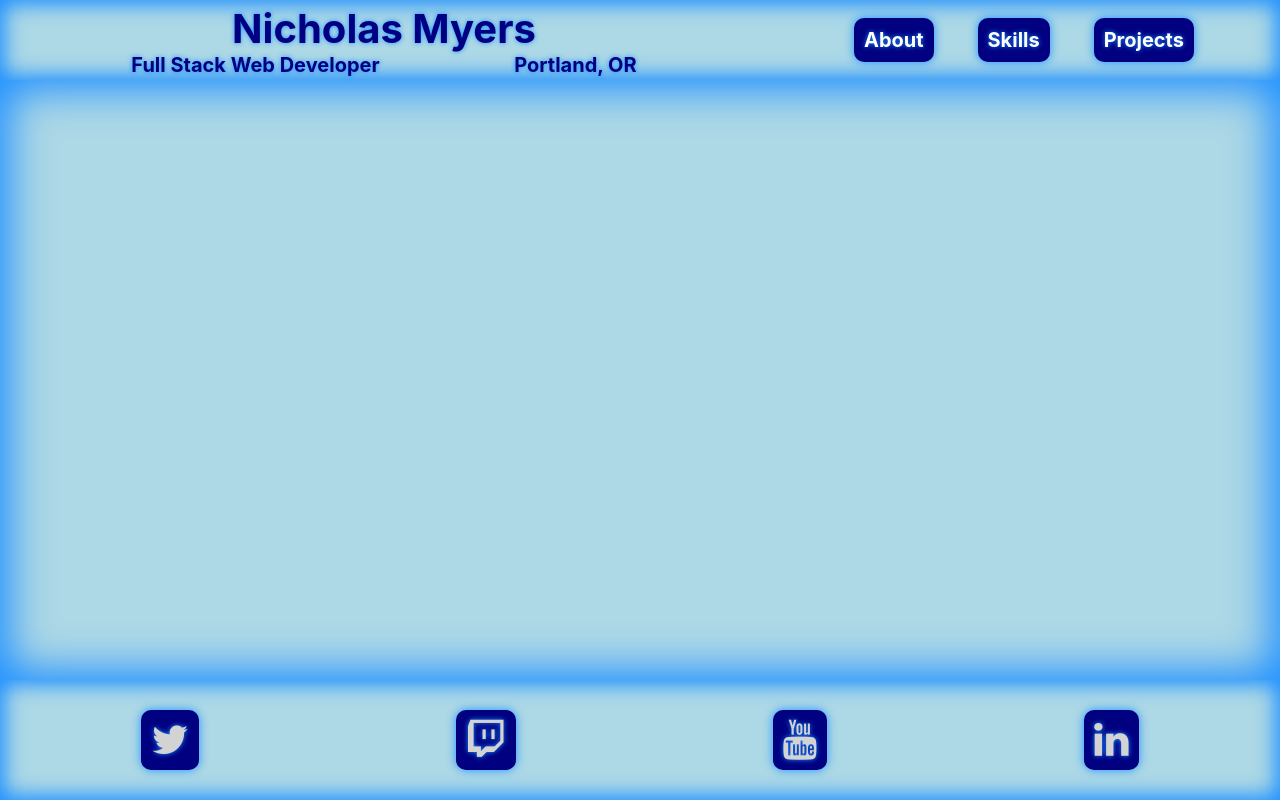
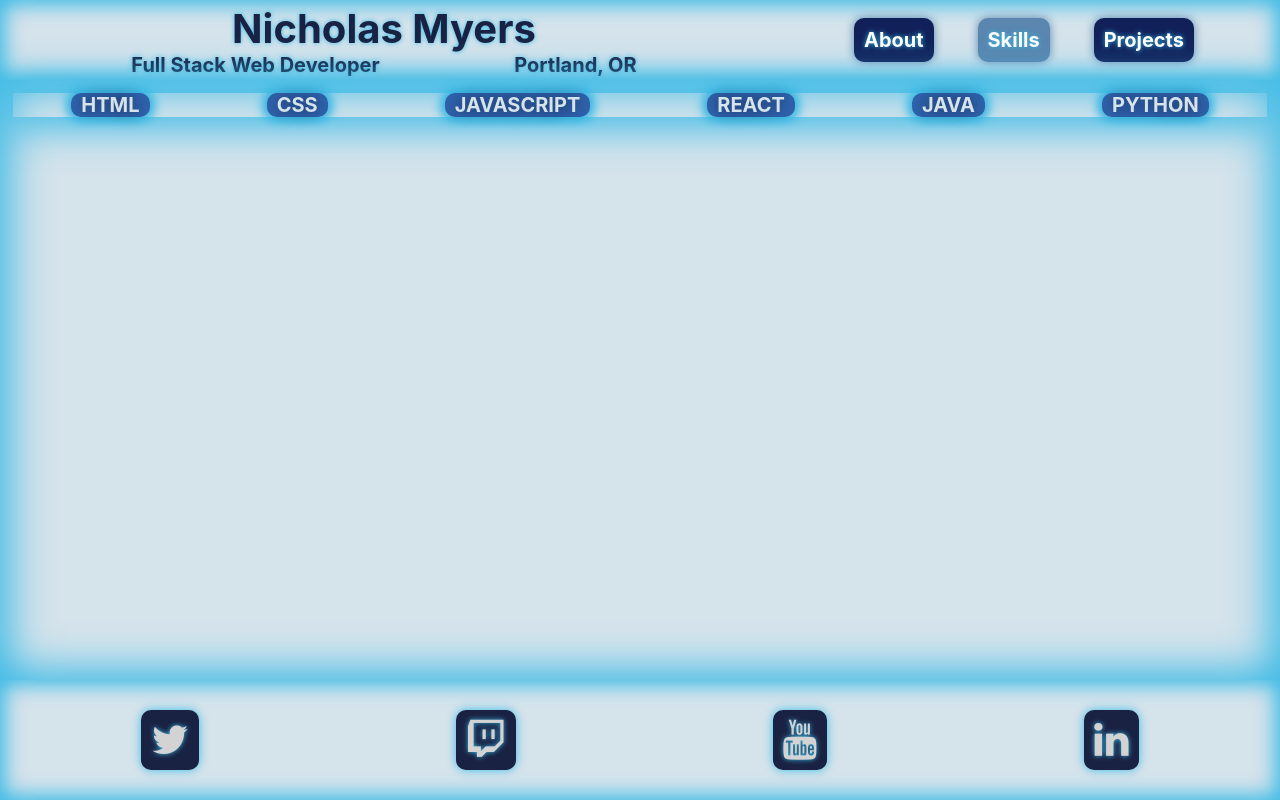
Before and after one commit to nicholas-myers/Professional-Portfolio, a React (Create React App) app: page /skills in a window 1280 px wide. Built offline with nearby package versions, Linux system fonts and the light colour scheme.

Commit message:
set up Routes for skills

```diff
--- a/src/App.css
+++ b/src/App.css
@@ -6,8 +6,8 @@
   max-width: 100%;
   max-height: 100%;
   text-align: center;
-  color: navy;
-  text-shadow: 0 0 5px dodgerblue;
+  color: #1A2243;
+  text-shadow: 0 0 5px #3ABAE6;
 }
 
 body {
@@ -30,20 +30,23 @@ a, p, li {
 
 .topNav {
   text-decoration: none;
-  background-color: navy;
+  background-color: #122059;
   color: white;
   padding: 1rem;
   border-radius: 1rem;
-  box-shadow: 0 0 10px 0 dodgerblue;
+  box-shadow: 0 0 10px 0 #5A86AF;
   transition: 1s;
 }
 
 .topNav:hover {
-  background-color: dodgerblue;
-  box-shadow: 0 0 10px 0px navy;
+  background-color: #5A86AF;
+  box-shadow: 0 0 10px 0px #1A2243;
   padding: 1rem 2rem;
   transition: 1s;
+}
 
+.topNav:active {
+  background-color: #5A86AF;
 }
 
 iframe {
--- a/src/components/About.js
+++ b/src/components/About.js
@@ -4,11 +4,10 @@ import styled from "styled-components";
 const AboutSection = styled.div`
   height: 90%;
   width: 50%;
-  border: 2px solid navy;
   border-radius: 5rem;
   padding: 1%;
-  background-color: skyblue;
-  box-shadow: 0 0 2rem 0 dodgerblue;
+  background-color: #5A86AF;
+  box-shadow: 0 0 2rem 0 #3ABAE6;
   display: flex;
   justify-content: space-around;
   flex-flow: column;
@@ -16,13 +15,15 @@ const AboutSection = styled.div`
 `;
 
 const ProfilePic = styled.img`
-  border: 2px solid navy;
+  // border: 2px solid #122059;
   border-radius: 5rem;
   height: 50%;
 `;
 
 const AboutMe = styled.p`
   font-size: 2rem;
+  color: #D5E3EB;
+  text-shadow: 0 2px 20px #1A2243;
 `;
 
 export default function About() {
--- a/src/components/Content.js
+++ b/src/components/Content.js
@@ -10,8 +10,8 @@ const ContentSection = styled.div`
   display: flex;
   align-items: center;
   justify-content: space-around;
-  box-shadow: inset 0 0 40px 10px dodgerblue;
-  background-color: lightblue;
+  box-shadow: inset 0 0 40px 10px #3ABAE6;
+  background-color:  #D5E3EB;
   padding: 1%;
   height: 75vh;
   width: 100%;
@@ -21,10 +21,10 @@ function Content() {
   return (
     <ContentSection>
       <Switch>
-        <Route exact path="/">
+        <Route path="/about">
           <About />
         </Route>
-        <Route path="/resume">
+        <Route path="/skills">
           <Skills />
         </Route>
         <Route path="/projects">
--- a/src/components/Footer.js
+++ b/src/components/Footer.js
@@ -6,8 +6,8 @@ const StyledFooter = styled.footer`
   display: flex;
   align-items: center;
   justify-content: center;
-  box-shadow: inset 0 0 20px 5px dodgerblue;
-  background-color: lightblue;
+  box-shadow: inset 0 0 20px 5px #3ABAE6;
+  background-color: #D5E3EB;
   padding: 1%;
   height: 15vh;
 `;
--- a/src/components/Header.js
+++ b/src/components/Header.js
@@ -6,10 +6,9 @@ const StyledHeader = styled.header`
   display: flex;
   align-items: center;
   justify-content: space-around;
-  box-shadow: inset 0 0 20px 5px dodgerblue;
-  background-color: lightblue;
+  box-shadow: inset 0 0 20px 5px #3ABAE6;
+  background-color: #D5E3EB;
   height: 10vh;
-
 `;
 
 const NameContainer = styled.div`
@@ -17,15 +16,14 @@ const NameContainer = styled.div`
   display: flex;
   justify-content: space-around;
   align-items: center;
-  text-shadow: 0 0 5px dodgerblue;
+  text-shadow: 0 0 5px #3ABAE6;
   @media(max-width: 1350px) {
     flex-wrap: wrap;
   }
 `;
 
 const Dot = styled.div`
-
-  border: 5px solid navy;
+  border: 5px solid #1A2243;
   @media(max-width: 1380px) {
     display: none
   }
--- a/src/components/Nav.js
+++ b/src/components/Nav.js
@@ -1,5 +1,5 @@
 import React from "react";
-import { Link } from "react-router-dom"
+import { NavLink } from "react-router-dom"
 import styled from "styled-components"
 
 const TopNav = styled.nav`
@@ -11,9 +11,9 @@ const TopNav = styled.nav`
 export default function Nav() {
   return (
     <TopNav>
-      <Link className="topNav" to="/">About</Link>
-      <Link className="topNav" to="/resume">Skills</Link>
-      <Link className="topNav" to="/projects">Projects</Link>
+      <NavLink className="topNav" to="/about" activeStyle={{backgroundColor: "#5A86AF"}}>About</NavLink>
+      <NavLink className="topNav" to="/skills" activeStyle={{backgroundColor: "#5A86AF"}}>Skills</NavLink>
+      <NavLink className="topNav" to="/projects" activeStyle={{backgroundColor: "#5A86AF"}}>Projects</NavLink>
     </TopNav>
   );
 }
--- a/src/components/Projects.js
+++ b/src/components/Projects.js
@@ -1,5 +1,10 @@
 import React from "react";
 import styled from "styled-components";
+
+const ProjectContainer = styled.section`
+  display: flex;
+  justify-content: space-around;
+`
 
 const ProjectCard = styled.article`
   width: 30%;
@@ -22,7 +27,7 @@ export default function Projects() {
   // add a info button to each card and on click a modal appears
   // exit the modal
   return (
-    <section>
+    <ProjectContainer>
       <ProjectCard>
         <h2>The Family Scrapbook</h2>
         <iframe
@@ -48,6 +53,6 @@ export default function Projects() {
           written in HTML and CSS.
         </p>
       </ProjectCard>
-    </section>
+    </ProjectContainer>
   );
 }
--- a/src/components/Skills.js
+++ b/src/components/Skills.js
@@ -1,5 +1,5 @@
 import React from "react";
-import { Link } from "react-router-dom";
+import { NavLink, Route } from "react-router-dom";
 import styled from "styled-components";
 
 const SkillSection = styled.section`
@@ -10,62 +10,80 @@ const SkillNav = styled.nav`
   width: 100%;
   display: flex;
   justify-content: space-around;
-  //   background-color: dodgerblue;
-  box-shadow: 0 0 40px 10px dodgerblue;
+  box-shadow: 0 0 40px 10px #3ABAE6;
   a {
-    background-color: navy;
+    background-color: #2F63AD;
     padding: 0 1rem;
-    box-shadow: 0 0 10px 5px dodgerblue;
+    box-shadow: 0 0 10px 5px #3ABAE6;
     border-radius: 1rem;
-    color: lightblue;
+    color: #D5E3EB;
     text-decoration: none;
-    text-shadow: 0px 0px 15px navy;
+    text-shadow: 0px 0px 15px #1A2243;
     transition: 1s;
     &:hover {
-      background-color: dodgerblue;
-      box-shadow: 0 0 10px 1px navy;
+      background-color: #3ABAE6;
+      box-shadow: 0 0 10px 1px #1A2243;
       padding: 0 1%;
       transition: 1s;
     }
   }
 `;
 
+const SkillCOntainer = styled.div`
+  display: flex;
+  justify-content: center;
+
+`
+
 export default function Skills() {
+const languages = ["HTML", "CSS", "JAVASCRIPT", "REACT", "JAVA", "PYTHON"]
   return (
     <SkillSection>
       <SkillNav>
-        <Link className="linkskill">HTML</Link>
-        <Link>CSS</Link>
-        <Link>JAVASCRIPT</Link>
-        <Link>REACT</Link>
-        <Link>JAVA</Link>
-        <Link>PYTHON</Link>
+        <NavLink to="/skills/html">HTML</NavLink>
+        <NavLink to="/skills/css">CSS</NavLink>
+        <NavLink to="/skills/js">JAVASCRIPT</NavLink>
+        <NavLink to="/skills/react">REACT</NavLink>
+        <NavLink to="/skills/java">JAVA</NavLink>
+        <NavLink to="/skills/python">PYTHON</NavLink>
       </SkillNav>
       <div>
+        <Route path="/skills/html">
             <article>
               <h2>HTML</h2>
               <p>My Approach to HTML</p>
             </article>
+        </Route>
+        <Route path="/skills/css">
             <article>
               <h2>CSS</h2>
               <p>My Approach to CSS</p>
             </article>
+        </Route>
+        <Route path="/skills/js">
             <article>
               <h2>JAVASCRIPT</h2>
               <p>My Approach to JAVASCRIPT</p>
             </article>
+        </Route>
+        <Route path="/skills/react">
             <article>
               <h2>REACT</h2>
               <p>My Approach to React</p>
             </article>
+        </Route>
+        <Route path="/skills/java">
             <article>
               <h2>JAVA</h2>
               <p>My Approach to JAVA</p>
             </article>
+        </Route>
+        <Route path="/skills/python">
             <article>
               <h2>PYTHON</h2>
               <p>My Approach to Python</p>
             </article>
+        </Route>
       </div>
     </SkillSection>
   );
--- a/src/components/Social.js
+++ b/src/components/Social.js
@@ -9,16 +9,16 @@ const Social = styled.nav`
 
 const SocialLink = styled.a`
   text-decoration: none;
-  background-color: navy;
+  background-color: #1A2243;
   color: lightgray;
   padding: 1rem;
   border-radius: 1rem;
-  box-shadow: 0 0 10px 0 dodgerblue;
+  box-shadow: 0 0 10px 0 #3ABAE6;
   font-size: 4rem;
   transition: 1s;
   &:hover {
-    background-color: dodgerblue;
-    box-shadow: 0 0 10px 2px navy;
+    background-color: #3ABAE6;
+    box-shadow: 0 0 10px 2px #1A2243;
     cursor: pointer;
     transition: .25s;
   }
```
Lines whose indentation alone changed are shown as unchanged.
